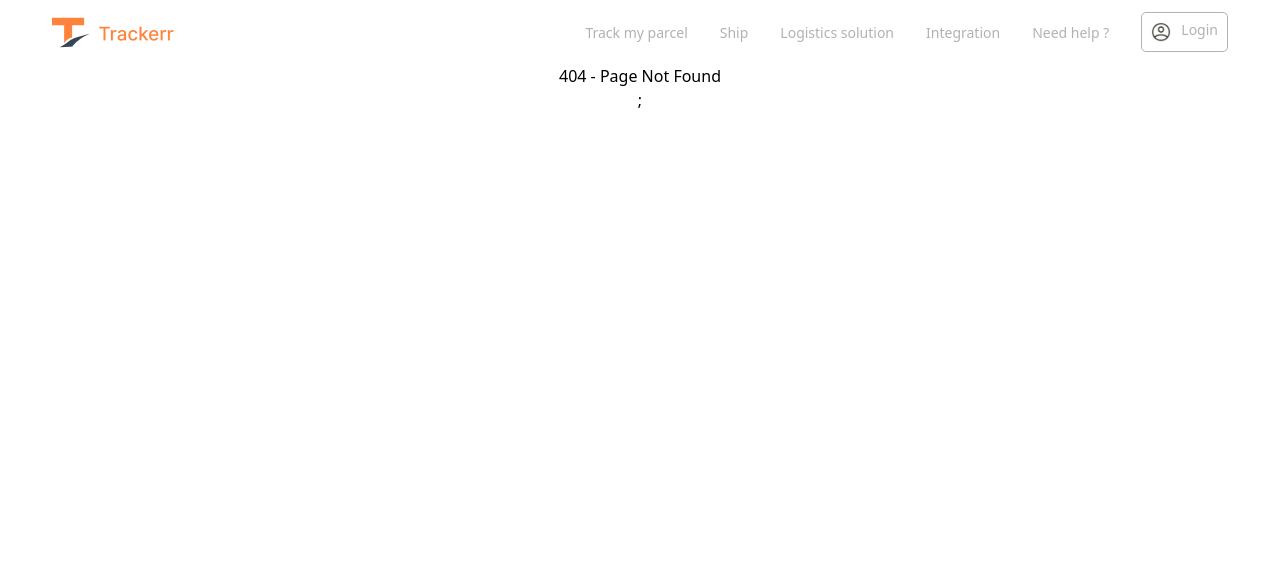
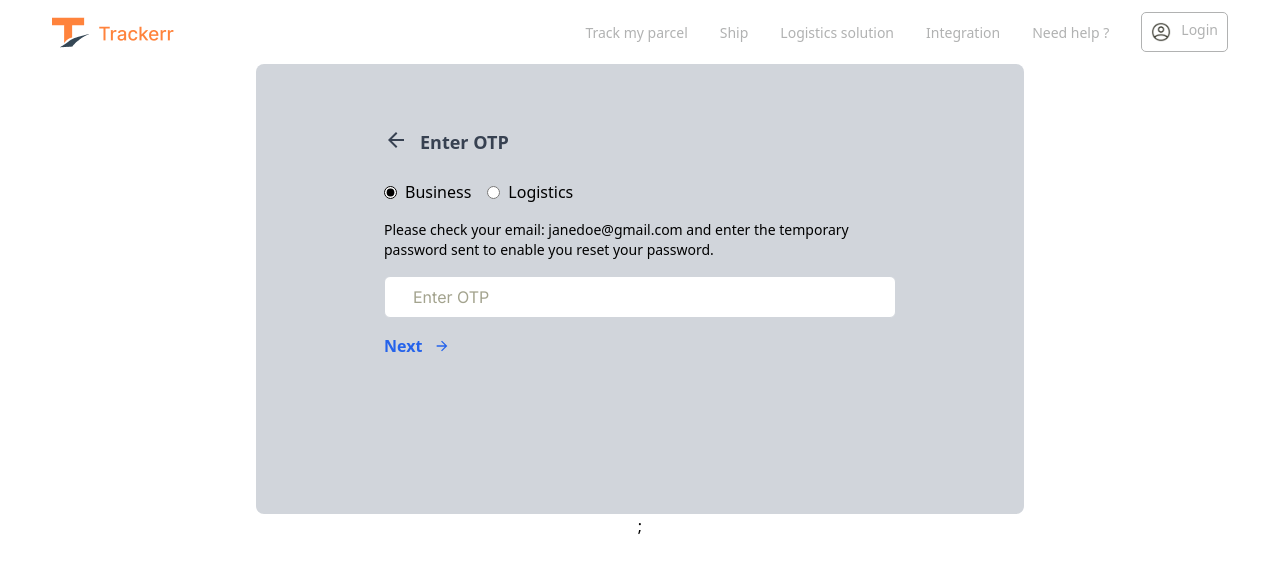
Before and after one commit to Amadu9933/Tracker-web-static, a React (Vite) app in the folder web-static/: page /otp in a window 1280 px wide. Before the commit this address had no page. Shown: the top 572 px of the page. Built offline with nearby package versions, Linux system fonts and the light colour scheme.

Commit message:
fix: reset password

```diff
--- a/web-static/package.json
+++ b/web-static/package.json
@@ -26,6 +26,7 @@
     "@types/react-router-dom": "^5.3.3",
     "@vis.gl/react-google-maps": "^1.0.2",
     "axios": "^1.6.8",
+    "caniuse-lite": "^1.0.30001715",
     "formik": "^2.4.5",
     "react": "^18.3.1",
     "react-dom": "^18.3.1",
--- a/web-static/src/components/pages/BusinessOwnerPages/auth/resetPassword/forgotPassword.tsx
+++ b/web-static/src/components/pages/BusinessOwnerPages/auth/resetPassword/forgotPassword.tsx
@@ -1,4 +1,5 @@
 import React, { useState } from 'react';
+import axios from 'axios'; // ✅ Import Axios
 import { useForm } from 'react-hook-form';
 import { useNavigate } from 'react-router-dom';
 import { yupResolver } from '@hookform/resolvers/yup';
@@ -31,10 +32,20 @@ const ForgotPassword: React.FC = () => {
     resolver: yupResolver(emailSchema),
   });
 
-  const onSubmit = (data: ForgotPasswordFormData) => {
-    console.log(`Reset password for ${data.email} in ${activeTab} tab`);
-    alert(`Password reset link sent to ${data.email} for ${activeTab} tab`);
-    navigate('/reset-password');
+  const onSubmit = async (data: ForgotPasswordFormData) => {
+    try {
+      const response = await axios.post('https://trackerr.live/api/v1/users/reset-password/', {
+        email: data.email,
+        type: activeTab,
+      });
+
+      alert(response.data.message || `OTP sent to ${data.email}`);
+      navigate('/otp');
+    } catch (error: any) {
+      console.error('API Error:', error);
+      const errMsg = error.response?.data?.message || 'Something went wrong. Please try again.';
+      alert(errMsg);
+    }
   };
 
   return (
@@ -54,7 +65,7 @@ const ForgotPassword: React.FC = () => {
           value="business"
           checked={activeTab === 'business'}
           onChange={() => setActiveTab('business')}
-          className="mr-2"
+          className="mr-2 accent-black"
         />
         <label htmlFor="business" className="mr-4 font-medium">
           Business
@@ -67,7 +78,7 @@ const ForgotPassword: React.FC = () => {
           value="logistics"
           checked={activeTab === 'logistics'}
           onChange={() => setActiveTab('logistics')}
-          className="mr-2"
+          className="mr-2 accent-black"
         />
         <label htmlFor="logistics" className="font-medium">
           Logistics
--- a/web-static/src/components/pages/BusinessOwnerPages/auth/resetPassword/otp.tsx
+++ b/web-static/src/components/pages/BusinessOwnerPages/auth/resetPassword/otp.tsx
@@ -1,6 +1,6 @@
 import React, { useState } from 'react';
 import { useForm } from 'react-hook-form';
-import { useNavigate, Link } from 'react-router-dom';
+import { useNavigate } from 'react-router-dom';
 import { yupResolver } from '@hookform/resolvers/yup';
 import * as yup from 'yup';
 import ArrowBackIcon from '@mui/icons-material/ArrowBack';
@@ -14,13 +14,14 @@ const otpSchema = yup.object().shape({
         .required('OTP is required'),
 });
 
-// Define form data type
 interface OtpFormData {
     otp: string;
 }
 
 const Otp: React.FC = () => {
     const [activeTab, setActiveTab] = useState<'business' | 'logistics'>('business');
+    const navigate = useNavigate();
+
     const {
         register,
         handleSubmit,
@@ -32,15 +33,16 @@ const Otp: React.FC = () => {
     const onSubmit = (data: OtpFormData) => {
         console.log(`Verifying OTP ${data.otp} in ${activeTab} tab`);
         alert(`OTP verified for ${activeTab} tab`);
+        navigate(`/reset-password/${data.otp}`); // ✅ Passing OTP via URL
     };
 
     return (
         <div className="px-[10%] pt-16 bg-gray-300 rounded-lg w-[60%] h-[450px] text-left mx-auto">
-            {/* Title Section */}
             <h1 className="text-lg font-bold text-gray-700 flex mb-6">
                 <ArrowBackIcon className="mr-3" />
                 Enter OTP
             </h1>
+
             <div className="flex items-center mb-4">
                 <input
                     type="radio"
@@ -49,11 +51,9 @@ const Otp: React.FC = () => {
                     value="business"
                     checked={activeTab === 'business'}
                     onChange={() => setActiveTab('business')}
-                    className="mr-2"
+                    className="mr-2 accent-black"
                 />
-                <label htmlFor="business" className="mr-4 font-medium">
-                    Business
-                </label>
+                <label htmlFor="business" className="mr-4 font-medium">Business</label>
 
                 <input
                     type="radio"
@@ -62,37 +62,36 @@ const Otp: React.FC = () => {
                     value="logistics"
                     checked={activeTab === 'logistics'}
                     onChange={() => setActiveTab('logistics')}
-                    className="mr-2"
+                    className="mr-2 accent-black"
                 />
-                <label htmlFor="logistics" className="font-medium">
-                    Logistics
-                </label>
+                <label htmlFor="logistics" className="font-medium">Logistics</label>
             </div>
 
-            <form onSubmit={handleSubmit(onSubmit)} className=" ">
-                <h2 className="text-sm">
+            <form onSubmit={handleSubmit(onSubmit)}>
+                <h2 className="text-sm mb-4">
                     Please check your email: janedoe@gmail.com and enter the temporary password sent to enable you reset your password.
                 </h2>
 
                 <div className="mb-4">
                     <input
                         id="otp"
-                        type="password" // ✅ Changed input type to password (for OTP security)
+                        type="password"
                         {...register('otp')}
                         placeholder="Enter OTP"
-                        className={`mt-1 block w-full placeholder-[#A3A38E] p-2 border rounded-md ${errors.otp ? 'border-red-500' : 'border-gray-300'
-                            }`}
+                        className={`mt-1 block w-full placeholder-[#A3A38E] p-2 border rounded-md ${errors.otp ? 'border-red-500' : 'border-gray-300'}`}
                     />
                     {errors.otp && (
                         <p className="text-red-500 text-sm mt-1">{errors.otp.message}</p>
                     )}
                 </div>
 
-                {/* Submit Button */}
-                <Link to="/reset-password" className="flex justify-center">
-                    <p className="font-bold mr-2 -mt-1">Next</p>
+                <button
+                    type="submit"
+                    className="flex justify-center items-center font-bold text-blue-600 mt-4"
+                >
+                    <span className="mr-2">Next</span>
                     <ArrowForwardIcon sx={{ height: 16 }} />
-                </Link>
+                </button>
             </form>
         </div>
     );
--- a/web-static/src/components/pages/BusinessOwnerPages/auth/resetPassword/resetPassword.tsx
+++ b/web-static/src/components/pages/BusinessOwnerPages/auth/resetPassword/resetPassword.tsx
@@ -1,31 +1,35 @@
 import React, { useState } from 'react';
 import { useForm } from 'react-hook-form';
+import { useParams, useNavigate } from 'react-router-dom';
 import { yupResolver } from '@hookform/resolvers/yup';
 import * as yup from 'yup';
+import axios from 'axios';
 import ArrowBackIcon from '@mui/icons-material/ArrowBack';
 
-// Validation schema using Yup
+// Validation schema
 const passwordSchema = yup.object().shape({
-  newPassword: yup
+  password1: yup
     .string()
     .required('New password is required')
     .min(8, 'Password must be at least 8 characters long'),
-  confirmPassword: yup
+  password2: yup
     .string()
-    .oneOf([yup.ref('newPassword')], 'Passwords must match')
+    .oneOf([yup.ref('password1')], 'Passwords must match')
     .required('Confirm password is required'),
 });
 
 // Define form data type
 interface ResetPasswordFormData {
-  newPassword: string;
-  confirmPassword: string;
+  password1: string;
+  password2: string;
 }
 
 const ResetPassword: React.FC = () => {
-  const [activeTab, setActiveTab] = useState<'business' | 'logistics'>(
-    'business'
-  );
+  const { otp } = useParams(); // 👈 get OTP from the URL
+  const navigate = useNavigate()
+  console.log('OTP:', otp); // Make sure it's not undefined
+
+  const [activeTab, setActiveTab] = useState<'business' | 'logistics'>('business');
   const {
     register,
     handleSubmit,
@@ -34,18 +38,36 @@ const ResetPassword: React.FC = () => {
     resolver: yupResolver(passwordSchema),
   });
 
-  const onSubmit = () => {
-    console.log(`New password set for ${activeTab} tab`);
-    alert('Your password has been successfully reset.');
+  const onSubmit = async (data: ResetPasswordFormData) => {
+    try {
+      const payload = {
+        otp,
+        password1: data.password1,
+        password2: data.password2,
+      };
+      console.log('paylaod:', payload);
+
+
+
+      const response = await axios.post('https://trackerr.live/api/v1/users/update-password/', payload);
+
+      console.log('Response:', response.data);
+      alert('Your password has been successfully reset!');
+      navigate("/login")
+    } catch (error: any) {
+      console.error('Reset password failed:', error);
+      alert('An error occurred while resetting password.');
+
+    }
   };
 
   return (
     <div className="px-[10%] pt-16 bg-gray-300 rounded-lg w-[60%] h-[450px] text-left mx-auto">
-      {/* Title Section */}
       <h1 className="text-lg font-bold text-gray-700 flex mb-6">
         <ArrowBackIcon className="mr-3" />
         Reset Password
       </h1>
+
       <div className="flex items-center mb-4">
         <input
           type="radio"
@@ -76,54 +98,41 @@ const ResetPassword: React.FC = () => {
 
       <form onSubmit={handleSubmit(onSubmit)} className="space-y-4">
         <div>
-          <label
-            htmlFor="newPassword"
-            className="block font-medium text-gray-700"
-          >
+          <label htmlFor="password1" className="block font-medium text-gray-700">
             New Password
           </label>
           <input
-            id="newPassword"
+            id="password1"
             type="password"
-            {...register('newPassword')}
+            {...register('password1')}
             placeholder="Enter new password"
-            className={`mt-1 block w-full p-2 border rounded-md ${errors.newPassword ? 'border-red-500' : 'border-gray-300'
+            className={`mt-1 block w-full p-2 border rounded-md ${errors.password1 ? 'border-red-500' : 'border-gray-300'
               }`}
           />
-          {errors.newPassword && (
-            <p className="text-red-500 text-sm mt-1">
-              {errors.newPassword.message}
-            </p>
+          {errors.password1 && (
+            <p className="text-red-500 text-sm mt-1">{errors.password1.message}</p>
           )}
         </div>
 
         <div>
-          <label
-            htmlFor="confirmPassword"
-            className="block font-medium text-gray-700"
-          >
+          <label htmlFor="password2" className="block font-medium text-gray-700">
             Confirm Password
           </label>
           <input
-            id="confirmPassword"
+            id="password2"
             type="password"
-            {...register('confirmPassword')}
+            {...register('password2')}
             placeholder="Confirm new password"
-            className={`mt-1 block w-full p-2 border rounded-md ${errors.confirmPassword ? 'border-red-500' : 'border-gray-300'
+            className={`mt-1 block w-full p-2 border rounded-md ${errors.password2 ? 'border-red-500' : 'border-gray-300'
               }`}
           />
-          {errors.confirmPassword && (
-            <p className="text-red-500 text-sm mt-1">
-              {errors.confirmPassword.message}
-            </p>
+          {errors.password2 && (
+            <p className="text-red-500 text-sm mt-1">{errors.password2.message}</p>
           )}
         </div>
 
         <div className="flex justify-center">
-          <button
-            type="submit"
-            className="text-white bg-primary   py-2 rounded"
-          >
+          <button type="submit" className="text-white bg-primary px-6 py-2 rounded">
             Reset
           </button>
         </div>
--- a/web-static/src/components/pages/BusinessOwnerPages/dashboard/Overview.tsx
+++ b/web-static/src/components/pages/BusinessOwnerPages/dashboard/Overview.tsx
@@ -1,69 +1,110 @@
+import { useEffect, useState } from 'react';
+import axios from 'axios';
 import { GetCurrentDate } from '@components/utils/GetCurrentDate';
 import CalendarTodayOutlinedIcon from '@mui/icons-material/CalendarTodayOutlined';
-import Package from './assets/package.png'
-import Square from './assets/minus-square.png'
-import SandBox from './assets/codesandbox.png'
+import Package from './assets/package.png';
+import Square from './assets/minus-square.png';
+import SandBox from './assets/codesandbox.png';
+
 const Overview = () => {
+  const [stats, setStats] = useState({
+    delivered_status_count: 0,
+    returned_status_count: 0,
+    pending_status_count: 0,
+    total_tracking_generated: 0,
+  });
+
+  useEffect(() => {
+    const fetchStats = async () => {
+      const token = localStorage.getItem('token'); // Retrieve the token from localStorage
+
+      if (!token) {
+        console.warn('No token found in localStorage');
+        return;
+      }
+
+      try {
+        const res = await axios.get('https://trackerr.live/api/v1/trackings/status-count', {
+          headers: {
+            Authorization: `Bearer ${token}`, // Attach token to Authorization header
+            accept: 'application/json',  // Ensure the API returns JSON
+          },
+        });
+
+        setStats(res.data);
+      } catch (error: any) {
+        console.error('Error fetching dashboard stats:', error);
+        if (error.response?.status === 401) {
+          alert('Session expired. Please log in again.');
+          // Optional: Redirect to login page or trigger login modal
+        }
+      }
+    };
+
+    fetchStats();
+  }, []);
+
   return (
-    <div className="w-full   ">
+    <div className="w-full">
       <div className="flex justify-between mt-8 pb-4 px-2 ">
         <p>Overview</p>
         <div className="flex text-[#828282]">
           <div className="mr-2">
             <CalendarTodayOutlinedIcon sx={{ width: 15, height: 15 }} />
-          </div>{' '}
+          </div>
           <p className="text-base pt-0.5">{GetCurrentDate()}</p>
         </div>
       </div>
-      <div className="flex full  h-36 bg-slate-600 rounded-md  text-white">
-        <div className="flex-1 text-center flex justify-center px-16 pt-12   ">
+
+      <div className="flex full h-36 bg-slate-600 rounded-md text-white">
+        {/* Total ID's Generated */}
+        <div className="flex-1 text-center flex justify-center px-16 pt-12">
           <div className="text-primary pr-3">
-            <div className="bg-primary/25 p-1 rounded-[50%] ">
+            <div className="bg-primary/25 p-1 rounded-[50%]">
               <img src={SandBox} alt="" />
             </div>
           </div>
-
           <div className="text-left">
             <p className="text-[18px] font-medium text-[#D1E8FA]">
               Total ID's Generated
             </p>
-            <p className="text-2xl">120</p>
+            <p className="text-2xl">{stats.total_tracking_generated}</p>
           </div>
         </div>
 
-        <div className="flex-1 text-center flex justify-center border-x border-gray-500 px-16 pt-12   ">
+        {/* Orders Completed */}
+        <div className="flex-1 text-center flex justify-center border-x border-gray-500 px-16 pt-12">
           <div className="text-primary pr-3">
-            <div className=" bg-[#B4D479]/25 p-1 rounded-[50%] ">
-
+            <div className="bg-[#B4D479]/25 p-1 rounded-[50%]">
               <img src={Package} alt="Package" />
             </div>
           </div>
-
           <div className="text-left">
             <p className="text-[18px] font-medium text-[#D1E8FA]">
               Order completed
             </p>
             <p className="text-2xl">
-              116{' '}
+              {stats.delivered_status_count}{' '}
               <span className="text-[18px] font-medium text-[#D1E8FA]">
                 items
               </span>
             </p>
           </div>
         </div>
-        <div className="flex-1 text-center flex justify-center px-16 pt-12   ">
+
+        {/* Orders Returned */}
+        <div className="flex-1 text-center flex justify-center px-16 pt-12">
           <div className="text-primary pr-3">
-            <div className="bg-primary/25 p-1 rounded-[50%] ">
+            <div className="bg-primary/25 p-1 rounded-[50%]">
               <img src={Square} alt="Square" />
             </div>
           </div>
-
           <div className="text-left">
             <p className="text-[18px] font-medium text-[#D1E8FA]">
               Orders Returned
             </p>
             <p className="text-2xl">
-              4{' '}
+              {stats.returned_status_count}{' '}
               <span className="text-[18px] font-medium text-[#D1E8FA]">
                 items
               </span>
--- a/web-static/src/routes/MainRoute.tsx
+++ b/web-static/src/routes/MainRoute.tsx
@@ -20,6 +20,9 @@ const CustomerTrackingDetailLayout = lazy(
       '@components/pages/customerPages/customerTrackingDetails/CustomerTrackingDetailLayout'
     )
 );
+const Otp = lazy(() => import('@components/pages/BusinessOwnerPages/auth/resetPassword/otp'))
+const ResetPassword = lazy(() => import('@components/pages/BusinessOwnerPages/auth/resetPassword/resetPassword'))
+
 const MainRoutes: React.FC = () => (
   <FormProvider>
     <Suspense fallback={<CircularProgress />}>
@@ -33,6 +36,9 @@ const MainRoutes: React.FC = () => (
         <Route path="Login" element={<Login />} />
         <Route path="business-info" element={<BuissnessInfoForm />} />
         <Route path="set-profile" element={<SetProfileImagePage />} />
+        <Route path="otp" element={<Otp />} />
+        <Route path="reset-password/:otp" element={<ResetPassword />} />
+
 
         <Route path="sign-up" element={<TabComponent renderTabContent={() => <PersonalInfoForm />} />} />
 
```
Also changed, not shown: 1 other file (tests, documents, lock files or other folders).
